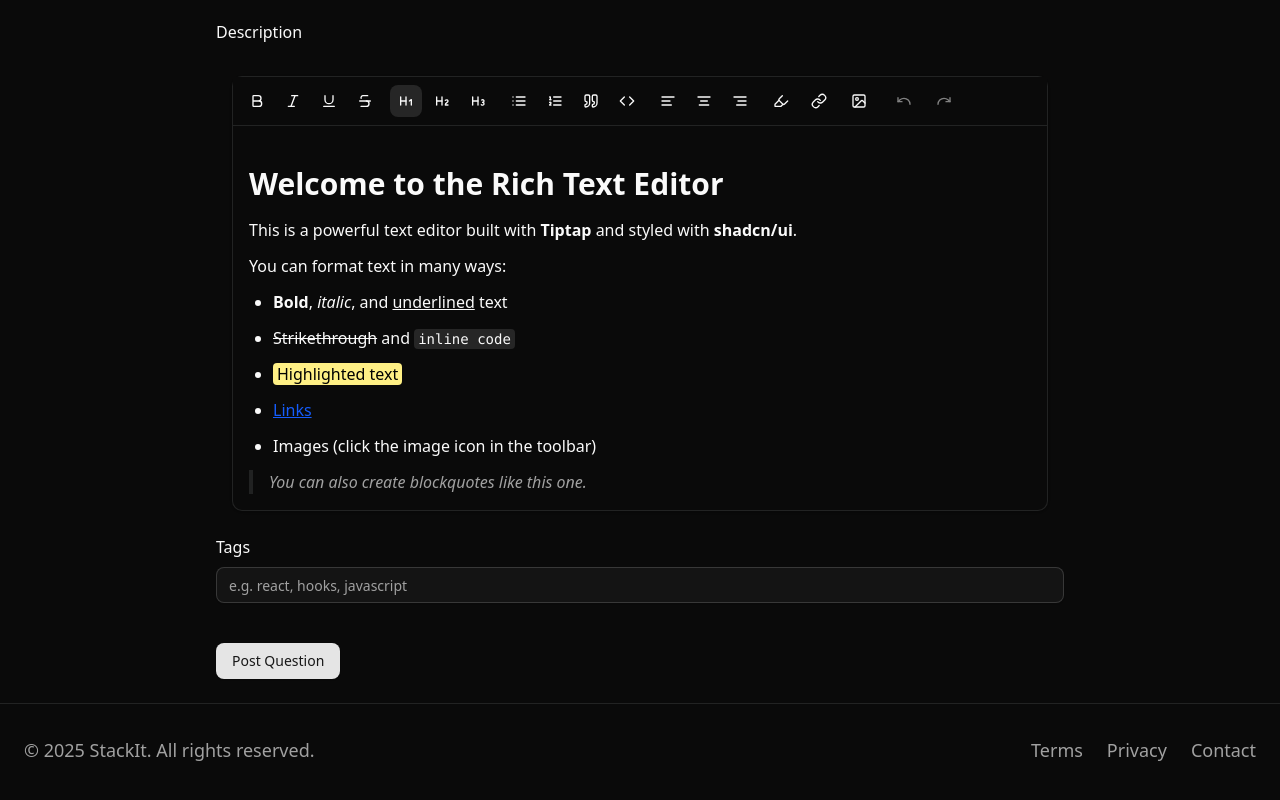
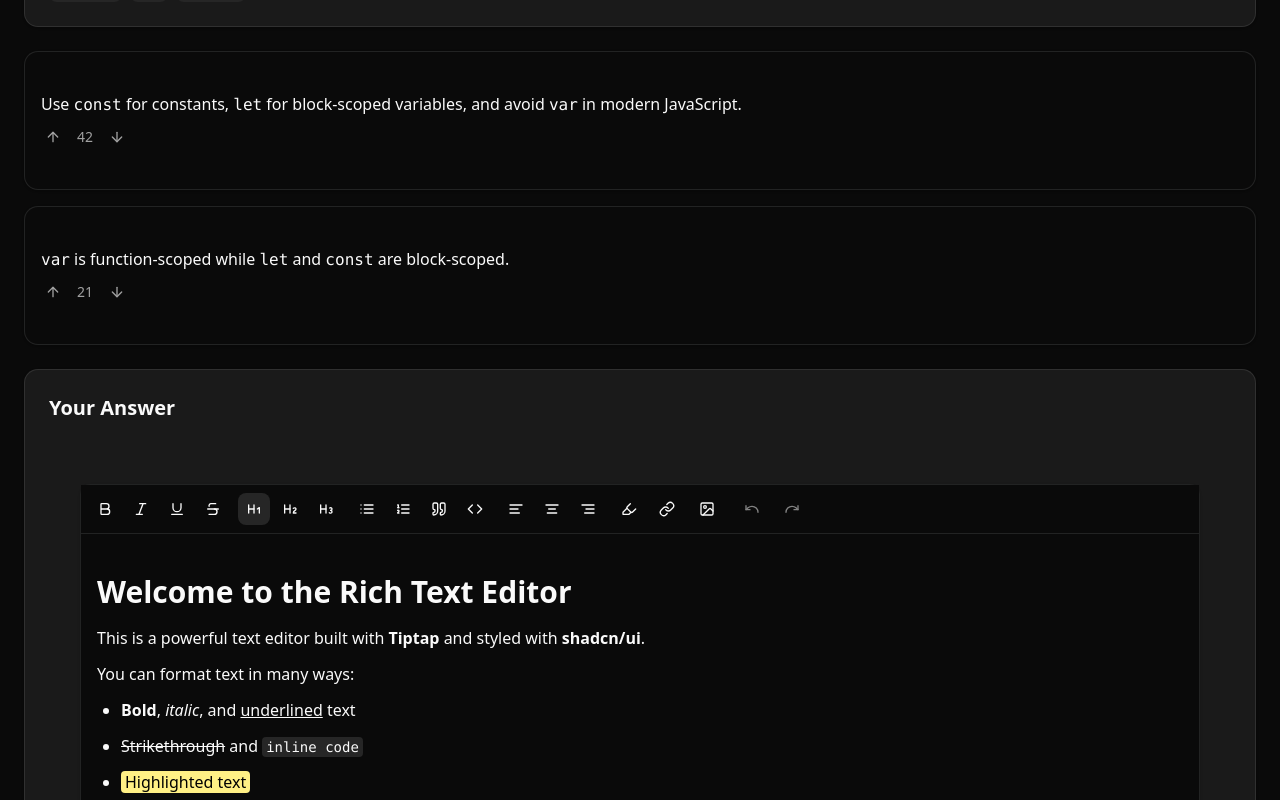
Before and after one commit to Aakri1134/stack-it, a React (Vite) app in the folder frontend/stack-it/: page /signup in a window 1280 px wide. Shown: the part 960-1760 px from the top of the page. Built offline with nearby package versions, Linux system fonts and the light colour scheme.

Commit message:
update question page

```diff
--- a/frontend/stack-it/src/App.jsx
+++ b/frontend/stack-it/src/App.jsx
@@ -5,9 +5,7 @@ import { Route, Routes } from "react-router-dom";
 import SignInPage from "./components/auth/signin";
 import SignUpPage from "./components/auth/signup";
 import TiptapEditor from "./components/texteditor";
-import AskQuestionPage from "./components/pages/askquestionpage";
-import Navbar from "./components/navbar";
-import Footer from "./components/footer";
+import QuestionPage from "./components/pages/questionspage";
 function App() {
   return (
     <ThemeProvider defaultTheme="dark" storageKey="vite-ui-theme">
@@ -25,9 +23,9 @@ function App() {
         <Route path="/signup" element={<SignUpPage />} />
 
       </Routes>
+      <QuestionPage />
 
-      <AskQuestionPage />
-      <Footer />
+
     </ThemeProvider>
   );
 }
--- a/frontend/stack-it/src/components/pages/questionspage.jsx
+++ b/frontend/stack-it/src/components/pages/questionspage.jsx
@@ -1,16 +1,19 @@
 // src/pages/questionpage.jsx
+import { useState, useRef } from "react";
 import { useParams } from "react-router-dom";
 import { Card, CardHeader, CardContent } from "@/components/ui/card";
 import { Badge } from "@/components/ui/badge";
 import { Button } from "@/components/ui/button";
 import { ArrowDown, ArrowUp } from "lucide-react";
+import TiptapEditor from "@/components/texteditor";
 
 const dummyQuestion = {
   id: "q1",
   title: "What is the difference between let, const and var in JavaScript?",
   description: (
     <p>
-      I'm confused between <code>let</code>, <code>const</code>, and <code>var</code>. When should I use each of them?
+      I'm confused between <code>let</code>, <code>const</code>, and{" "}
+      <code>var</code>. When should I use each of them?
     </p>
   ),
   tags: ["JavaScript", "ES6", "Variables"],
@@ -19,14 +22,21 @@ const dummyQuestion = {
       id: "a1",
       body: (
         <p>
-          Use <code>const</code> for constants, <code>let</code> for block-scoped variables, and avoid <code>var</code> in modern JavaScript.
+          Use <code>const</code> for constants, <code>let</code> for
+          block‑scoped variables, and avoid <code>var</code> in modern
+          JavaScript.
         </p>
       ),
       votes: 42,
     },
     {
       id: "a2",
-      body: <p><code>var</code> is function-scoped while <code>let</code> and <code>const</code> are block-scoped.</p>,
+      body: (
+        <p>
+          <code>var</code> is function‑scoped while <code>let</code> and{" "}
+          <code>const</code> are block‑scoped.
+        </p>
+      ),
       votes: 21,
     },
   ],
@@ -36,11 +46,24 @@ export default function QuestionPage() {
   const { id } = useParams();
   const question = dummyQuestion; // Replace with real fetch logic later
 
+  // State to capture Tiptap HTML
+  const [answerHTML, setAnswerHTML] = useState("");
+  const editorRef = useRef(null);
+
+  const handlePostAnswer = () => {
+    const html = editorRef.current?.getHTML?.() ?? answerHTML;
+    console.log("Posting answer:", html);
+    // TODO: send to backend
+  };
+
   return (
     <div className="min-h-screen bg-background text-foreground p-6 space-y-6">
+      {/* Question */}
       <Card className="w-full bg-muted/60">
         <CardHeader className="space-y-2">
-          <h1 className="text-2xl font-semibold leading-tight">{question.title}</h1>
+          <h1 className="text-2xl font-semibold leading-tight">
+            {question.title}
+          </h1>
           <div className="prose prose-sm max-w-none text-muted-foreground">
             {question.description}
           </div>
@@ -54,6 +77,7 @@ export default function QuestionPage() {
         </CardHeader>
       </Card>
 
+      {/* Answers */}
       <div className="space-y-4">
         {question.answers.map((ans) => (
           <Card key={ans.id} className="bg-background">
@@ -74,6 +98,20 @@ export default function QuestionPage() {
           </Card>
         ))}
       </div>
+
+      {/* Submit Answer */}
+      <Card className="bg-muted/60">
+        <CardHeader>
+          <h2 className="text-xl font-semibold">Your Answer</h2>
+        </CardHeader>
+        <CardContent className="space-y-4">
+          <TiptapEditor
+            ref={editorRef}
+            onUpdate={({ editor }) => setAnswerHTML(editor.getHTML())}
+          />
+          <Button onClick={handlePostAnswer}>Post Your Answer</Button>
+        </CardContent>
+      </Card>
     </div>
   );
 }
```
